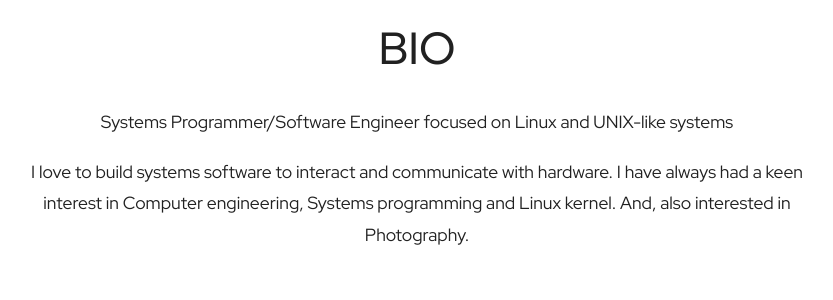
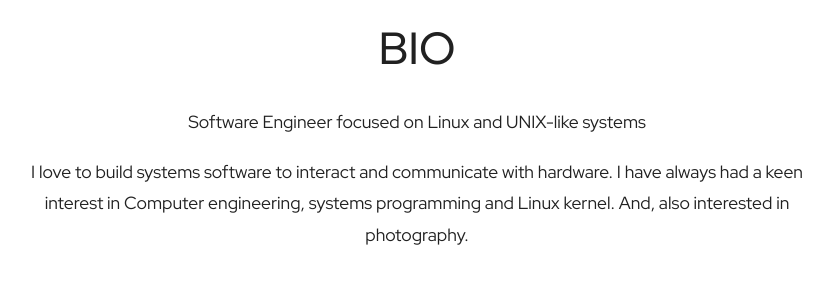
Before and after one commit to zawzaww/zawzaww.github.io, a Jekyll site: the page built from about.html, in a window 1280 px wide and 900 px high, scrolled down 457 px, cut to the strip 150-461 px from the top of the window. Shown: the top 300 px of the strip, without its empty margins (223-1056 px from the left). Built offline with Jekyll 4.4.1, drawn with Linux system fonts in a browser that asks for light colours; some web fonts are replaced; some of the changed text lies outside the part shown.

Commit message:
about.html: Update bio and interests in about page

```diff
--- a/about.html
+++ b/about.html
@@ -6,9 +6,9 @@
 
 <p align="center"><img src="https://s20.postimg.cc/g9j3jkr8t/about-me.png" width="30%" height="30%" /></p>
 <h1 align="center">BIO</h1>
-<p align="center">Systems Programmer/Software Engineer focused on Linux and UNIX-like systems</p>
+<p align="center">Software Engineer focused on Linux and UNIX-like systems</p>
 <p align="center">I love to build systems software to interact and communicate with hardware. I have always had a keen interest in
-Computer engineering, Systems programming and Linux kernel. And, also interested in Photography.</p>
+Computer engineering, systems programming and Linux kernel. And, also interested in photography.</p>
 <br>
 
 <hr>
@@ -38,4 +38,4 @@
 
 <p align="center"><img src="https://i.postimg.cc/vH6GvS1r/interests-favorites-icon.png" width="30%" height="30%" /></p>
 <h1 align="center">INTERESTS</h1>
-<p align="center">Computer Science and Engineering, Computer Architecture, Systems Programming, Embedded Systems, UNIX-like Operating Systems, Kernel Hacking, Linux Kernel Development, Technology, Psychology, Music, Photography, Sharing and Writing.</p>
+<p align="center">Computer Engineering, Computer Architecture and Organization, Systems Programming, Embedded Systems, UNIX-like Operating Systems, Kernel Hacking, Linux Kernel Development, Technology, Psychology, Music, Photography, Sharing and Writing.</p>
```
